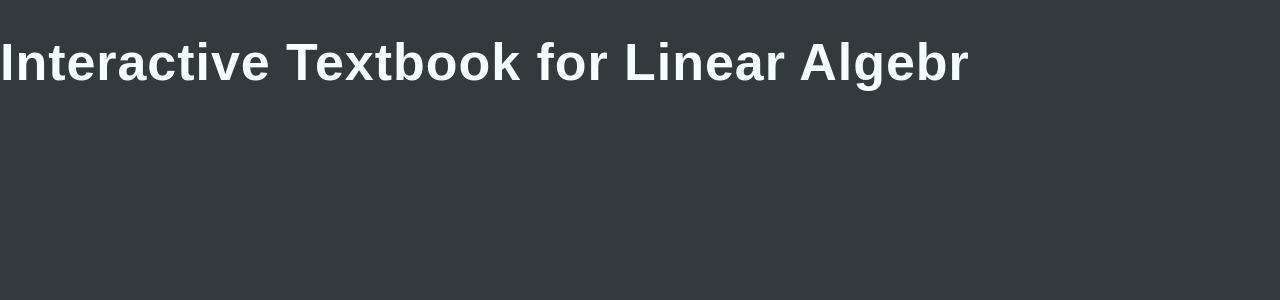
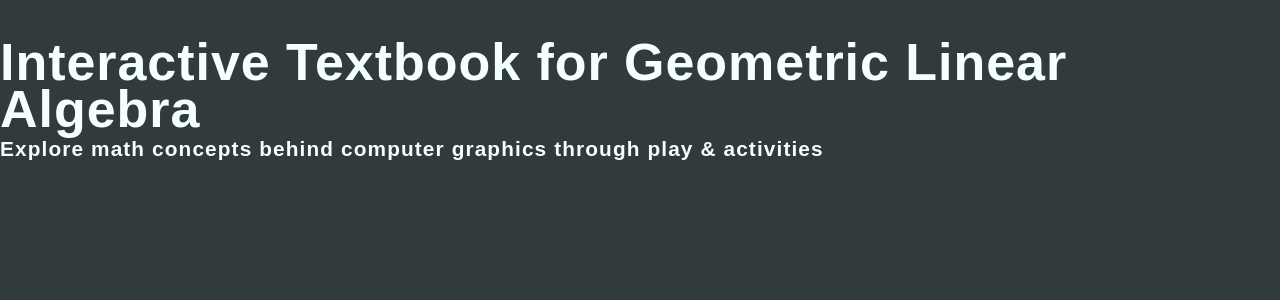
Before and after one commit to JadenKeller/Capstone-Interactive-Textbook, a React (Vite) app: page / in a window 1280 px wide. Shown: the top 300 px of the page. Built offline with nearby package versions, Linux system fonts and the light colour scheme; a web font is replaced by a local one.

Commit message:
Started landing page.

```diff
--- a/src/pages/landing_page/index.tsx
+++ b/src/pages/landing_page/index.tsx
@@ -3,8 +3,17 @@ import styles from "./index.module.css";
 
 export default function LandingPage() {
     return (
-            <div className={styles.body_root}>
-                    <h1>Interactive Textbook for Linear Algebr</h1>
-            </div>
+		<div className={styles.body_root}>
+
+			<div className={styles.banner_section}>
+				<h1>Interactive Textbook for Geometric Linear Algebra</h1>
+			</div>
+
+			<div className={styles.call_to_action}>
+				<h3>Explore math concepts behind computer graphics through play & activities</h3>
+			</div>
+
+
+		</div>
     );
 }
```
